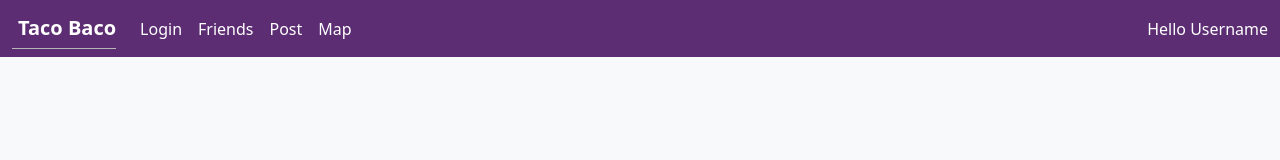
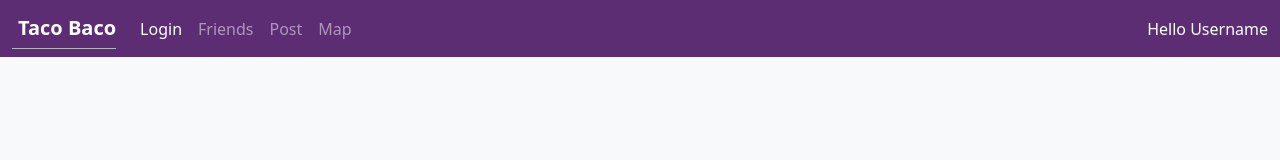
Before and after one commit to cedlark/CS-260-new, a React (Vite) app: page / in a window 1280 px wide. Shown: the top 160 px of the page. Built offline with nearby package versions, Linux system fonts and the light colour scheme.

Commit message:
Making them unclickable

```diff
--- a/src/app.css
+++ b/src/app.css
@@ -1,6 +1,13 @@
 header {
     background-color: #5C2D73 !important;
 }
+
+.nav-link.disabled {
+  pointer-events: none;
+  opacity: 0.5;
+  cursor: not-allowed;
+}
+
 
 footer {
     background-color: #5C2D73;
@@ -20,6 +27,8 @@ footer {
     border-bottom: solid rgb(182, 182, 182) thin;
   }
 
+
+
   /* Footer GitHub link aligned right */
   footer a {
     float: right;
```
